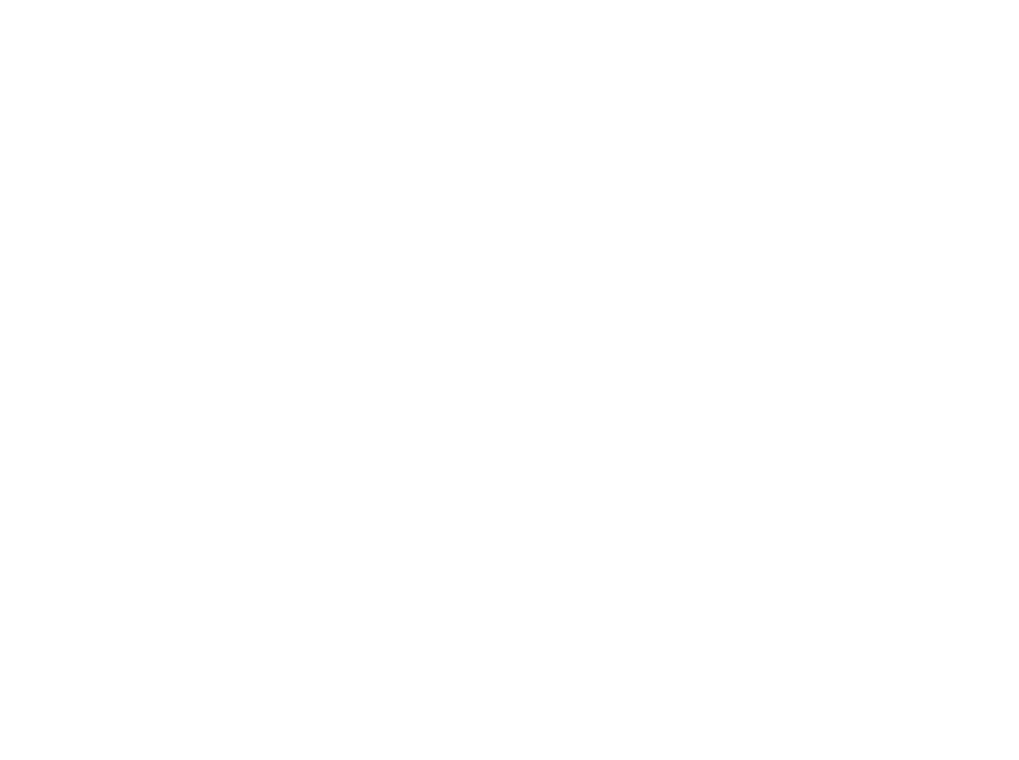
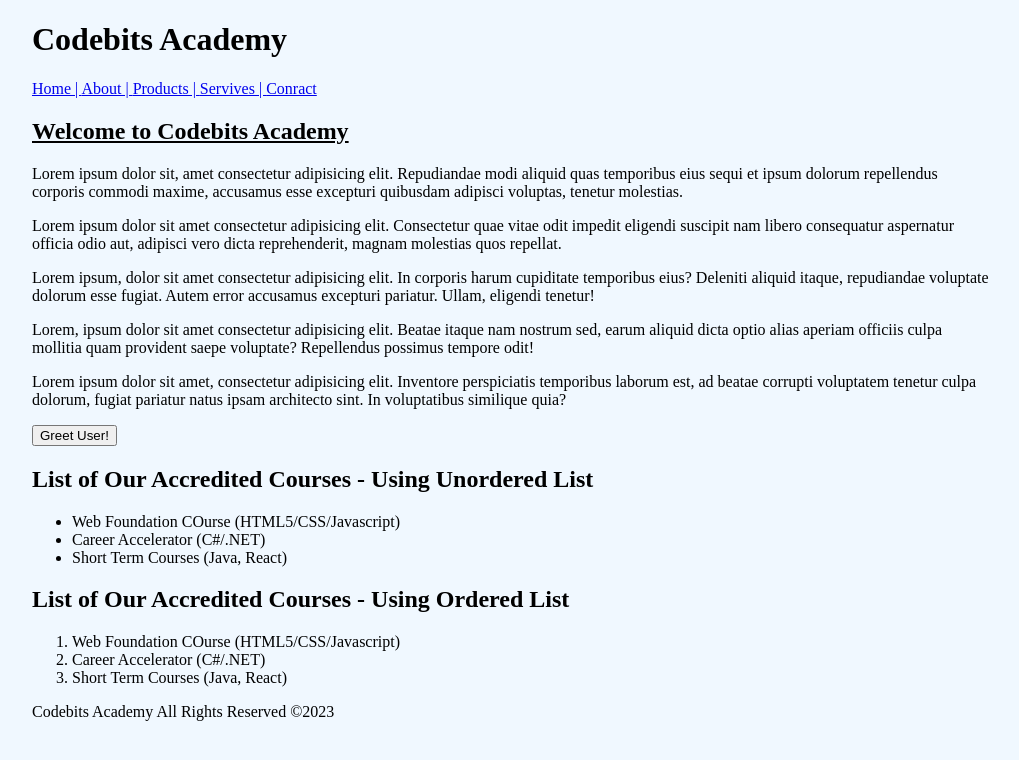
Before and after one commit to obahphemmy/codebitsacademy-cohort06-session1, a plain HTML site: page index.html in a window 1280 px wide. Shown: the whole page, without its empty margins (128-1147 px from the left). Drawn offline with Linux system fonts and the light colour scheme.

Commit message:
Initial commit

```diff
--- /dev/null
+++ b/css/style.css
@@ -0,0 +1,5 @@
+body{
+    width: 960px;
+    margin: 0 auto;
+    background-color: aliceblue;
+}
--- a/index.html
+++ b/index.html
@@ -3,12 +3,59 @@
 <head>
     <meta charset="UTF-8">
     <meta name="viewport" content="width=device-width, initial-scale=1.0">
-    <meta name="author" content="Codebits Academy">
+    <meta name="author" content="Codebits Academy | Software Engineering Training Center">
     <meta name="description" content="Codebits academy is a software engineering training centre located in Ota, Ogun State">
-    <meta name="keywords" content="">
-    <title>Document</title>
+    <meta name="keywords" content="codebits, software, technology, training, centre, ota, academy, ogun, state, Nigeria, engineering">
+    <title>Home | Codebits Academy</title>
+    <link rel="stylesheet" href="css/style.css">
 </head>
 <body>
+    <header>
+        <h1>Codebits Academy</h1>
+    </header>
 
+    <nav>
+        <a href="#">Home | </a>
+        <a href="#">About | </a>
+        <a href="#">Products | </a>
+        <a href="#">Servives | </a>
+        <a href="#">Conract </a>
+    </nav>
+
+    <section>
+        <h1><u>Welcome to Codebits Academy</u></h1>
+        <p>Lorem ipsum dolor sit, amet consectetur adipisicing elit. Repudiandae modi aliquid quas temporibus eius sequi et ipsum dolorum repellendus corporis commodi maxime, accusamus esse excepturi quibusdam adipisci voluptas, tenetur molestias.</p>
+
+        <p>Lorem ipsum dolor sit amet consectetur adipisicing elit. Consectetur quae vitae odit impedit eligendi suscipit nam libero consequatur aspernatur officia odio aut, adipisci vero dicta reprehenderit, magnam molestias quos repellat.</p>
+
+        <p>Lorem ipsum, dolor sit amet consectetur adipisicing elit. In corporis harum cupiditate temporibus eius? Deleniti aliquid itaque, repudiandae voluptate dolorum esse fugiat. Autem error accusamus excepturi pariatur. Ullam, eligendi tenetur!</p>
+
+        <p>Lorem, ipsum dolor sit amet consectetur adipisicing elit. Beatae itaque nam nostrum sed, earum aliquid dicta optio alias aperiam officiis culpa mollitia quam provident saepe voluptate? Repellendus possimus tempore odit!</p>
+
+        <p>Lorem ipsum dolor sit amet, consectetur adipisicing elit. Inventore perspiciatis temporibus laborum est, ad beatae corrupti voluptatem tenetur culpa dolorum, fugiat pariatur natus ipsam architecto sint. In voluptatibus similique quia?</p>
+
+        <p>
+            <button id="btn">Greet User!</button>
+        </p>
+
+        <h2>List of Our Accredited Courses - Using Unordered List</h2>
+        <ul>
+            <li>Web Foundation COurse (HTML5/CSS/Javascript)</li>
+            <li>Career Accelerator (C#/.NET)</li>
+            <li>Short Term Courses (Java, React)</li>
+        </ul>
+
+        <h2>List of Our Accredited Courses - Using Ordered List</h2>
+        <ol>
+            <li>Web Foundation COurse (HTML5/CSS/Javascript)</li>
+            <li>Career Accelerator (C#/.NET)</li>
+            <li>Short Term Courses (Java, React)</li>
+        </ol>
+    </section>
+
+    <footer>
+        <p>Codebits Academy All Rights Reserved &copy;2023</p>
+    </footer>
+    <script src="js/script.js"></script>
 </body>
 </html>
--- /dev/null
+++ b/js/script.js
@@ -0,0 +1,5 @@
+let btn = document.getElementById("btn");
+
+btn.onclick = function() {
+    alert("Welcome to Codebits Academy!");
+}
```
